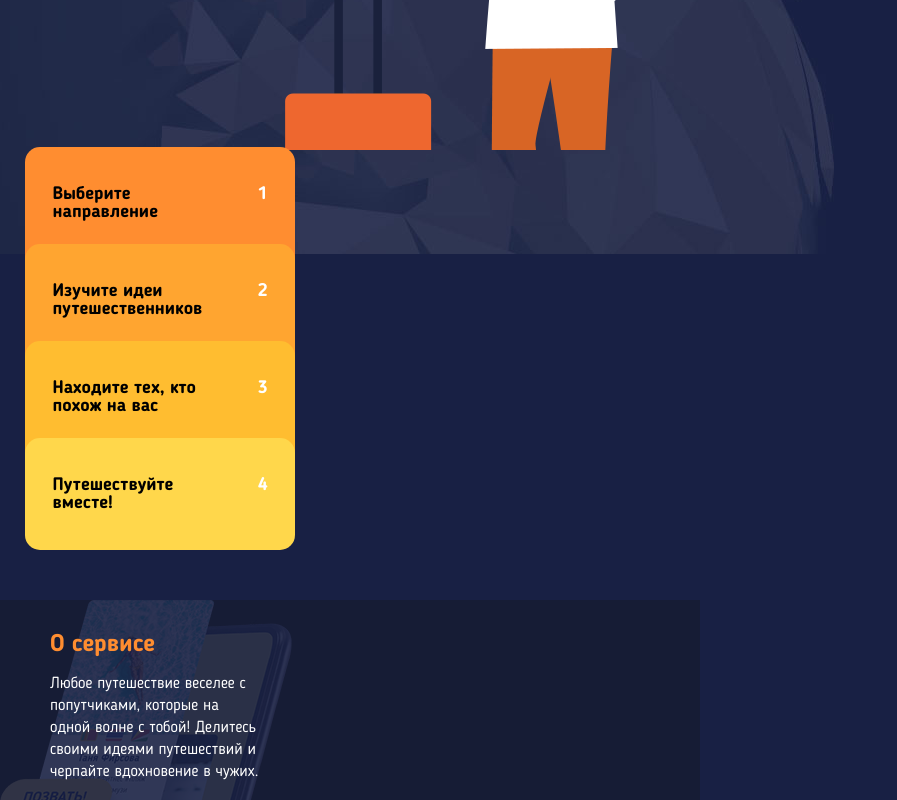
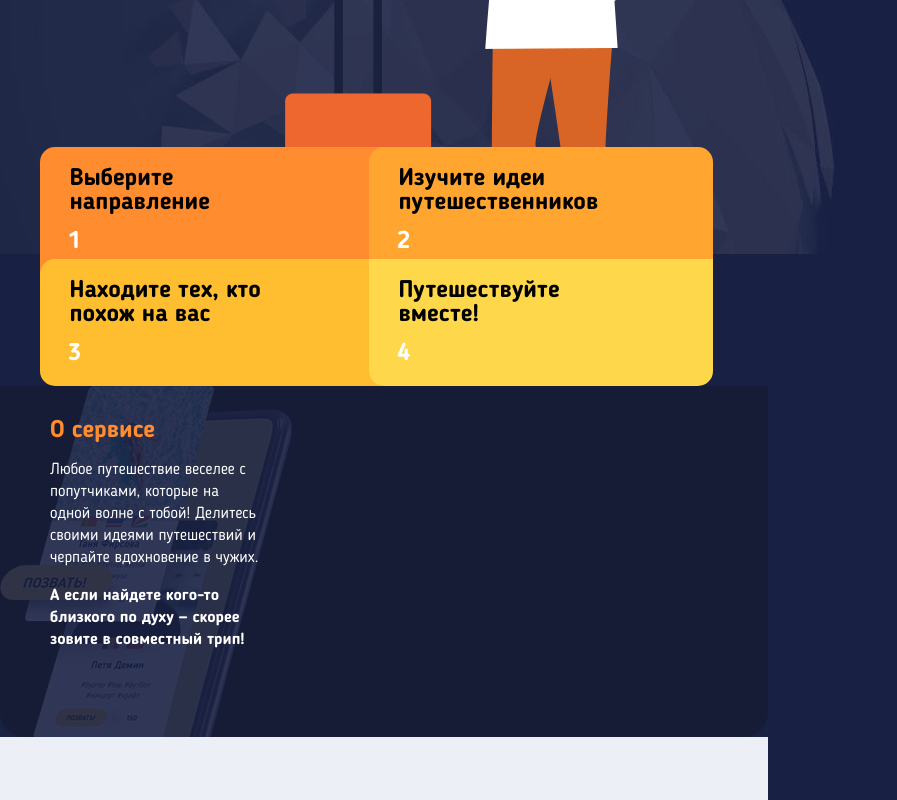
Before and after one commit to Rielees777/559959-pognali-17, a plain HTML site: page source/index.html in a window 1280 px wide. Shown: the part 658-1458 px from the top of the page, without its empty margins (0-897 px from the left). Drawn offline with nearby package versions, Linux system fonts and the light colour scheme; files that its build step writes are made by us from their sources.

Commit message:
Начаadd intro mesh

```diff
--- a/source/less/index-page/intro.less
+++ b/source/less/index-page/intro.less
@@ -18,7 +18,6 @@
   padding: 20px 0;
 
   width: 270px;
-
 }
 .intro__item:nth-child(1) {
   background-color: #ff8d30;
@@ -50,3 +49,58 @@
 .intro__num {
   color: #ffffff;
 }
+@media (min-width: @tablet-width) {
+  .page-main__intro {
+    display: flex;
+    flex-wrap: wrap;
+
+    width: 688px;
+    padding: 0 40px;
+
+    font-size: 24px;
+    line-height: 24px;
+  }
+  .intro__item {
+    flex-wrap: wrap;
+
+    width: 344px;
+  }
+  .intro__text{
+    .offset();
+    width: 245px;
+
+    margin-left: -40px;
+    margin-bottom: 15px;
+  }
+  .intro__num {
+    .offset();
+    padding-right: 275px;
+  }
+  .intro__item:nth-child(1) {
+    border-top-left-radius: 15px;
+    border-top-right-radius: 0;
+  }
+  .intro__item:nth-child(2) {
+    margin-top: 0;
+    margin-left: -15px;
+    border-top-left-radius: 15px;
+    border-top-right-radius: 15px;
+
+  }
+  .intro__item:nth-child(3) {
+    margin-top: -15px;
+
+    border-radius: 15px;
+    border-bottom-right-radius: 0;
+    border-top-right-radius: 0;
+
+  }
+  .intro__item:nth-child(4) {
+    margin-top: -15px;
+    margin-left: -15px;
+
+    border-radius: 15px;
+    border-top-right-radius: 0;
+    border-top-left-radius: 0;
+  }
+}
```
